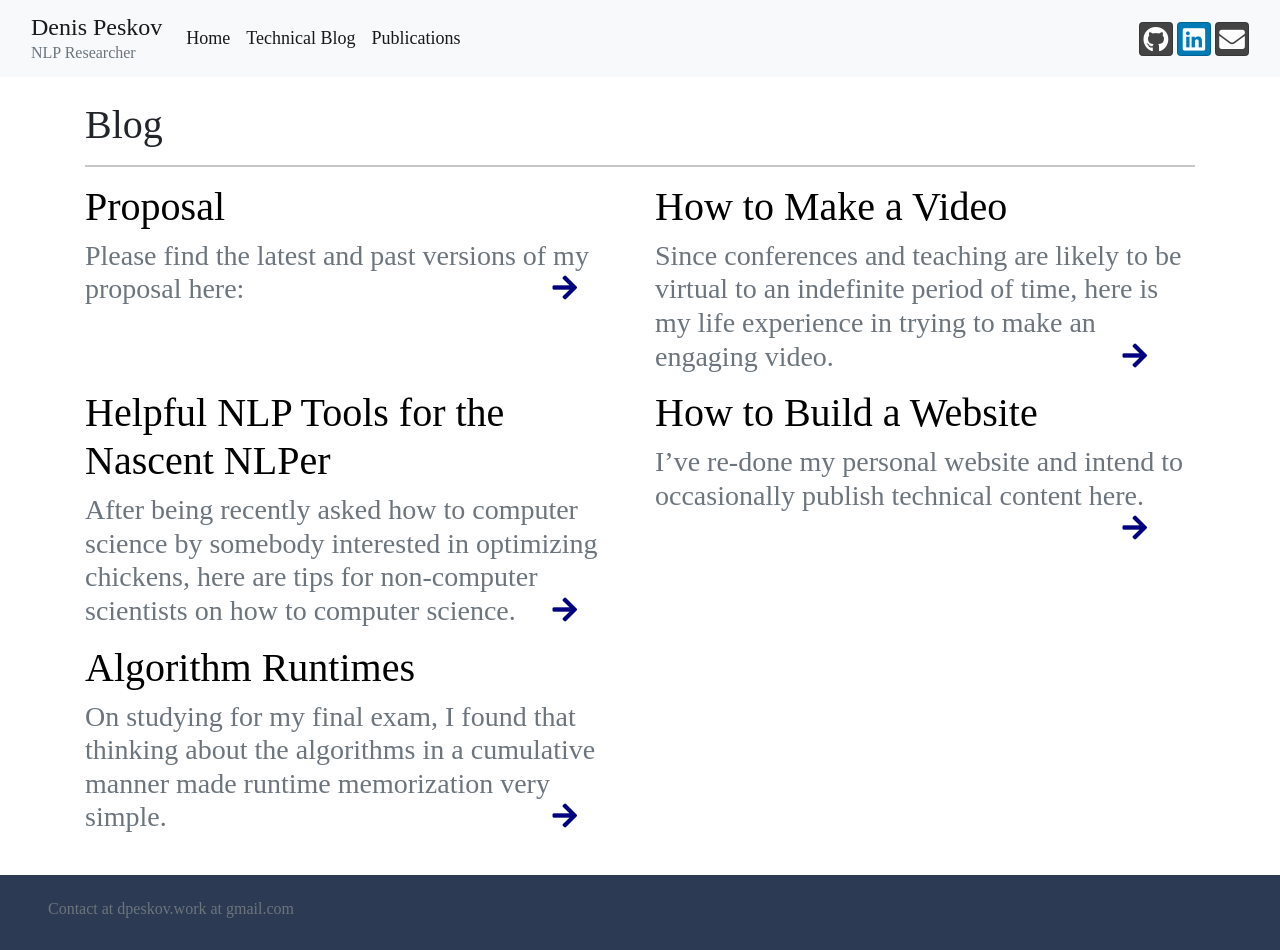
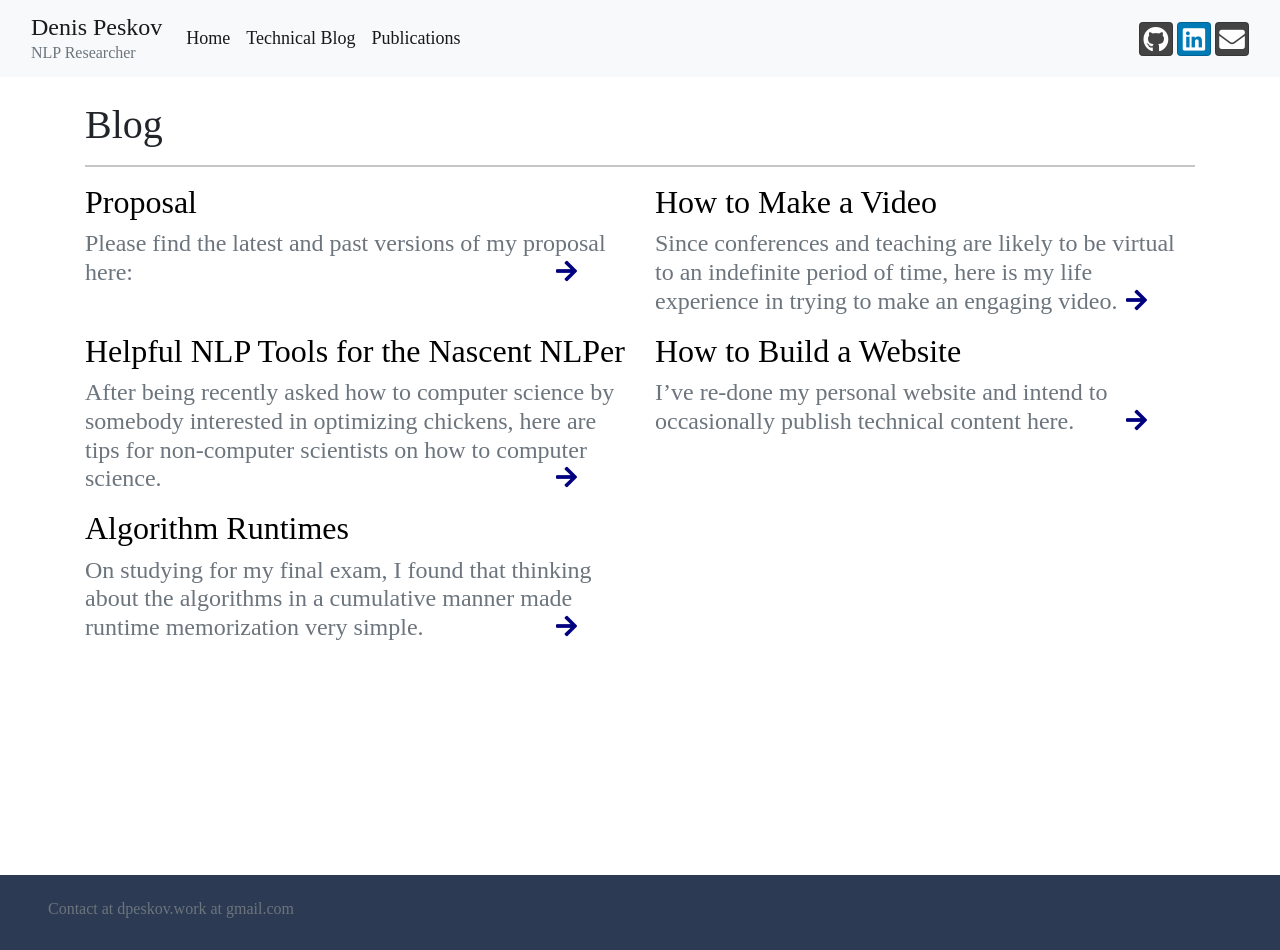
Before and after one commit to trigaten/Denis-Peskov-s-New-Website, a Jekyll site: the page built from blog.html, in a window 1280 px wide and 950 px high. Built offline with Jekyll 4.4.1, drawn with Linux system fonts in a browser that asks for light colours; nearby versions of some CDN libraries.

Commit message:
resize headers in blog

```diff
--- a/blog.html
+++ b/blog.html
@@ -9,14 +9,15 @@
         {% for post in site.posts %}
         <div class="col-md-6 mb-2">
             <a href="{{site.baseurl}}{{post.url}}" style="text-decoration: none;color:black">
-                <h1>{{post.title}}</h1>
-                <h3>
+                <!-- the title of the post -->
+                <h2>{{post.title}}</h2>
+                <h4>
                     <!-- strip_html removes the <p> tags surrounding the excerpt -->
                     <span class="text-muted">{{ post.excerpt | strip_html }}</span>
                     <!-- little arrow image -->
                     <a style="float:right" class="mr-5" href="{{site.baseurl}}{{post.url}}"><i
                             class="fas fa-arrow-right" style="color: navy;"></i></a>
-                </h3>
+                </h4>
             </a>
         </div>
         {% endfor %}
```
